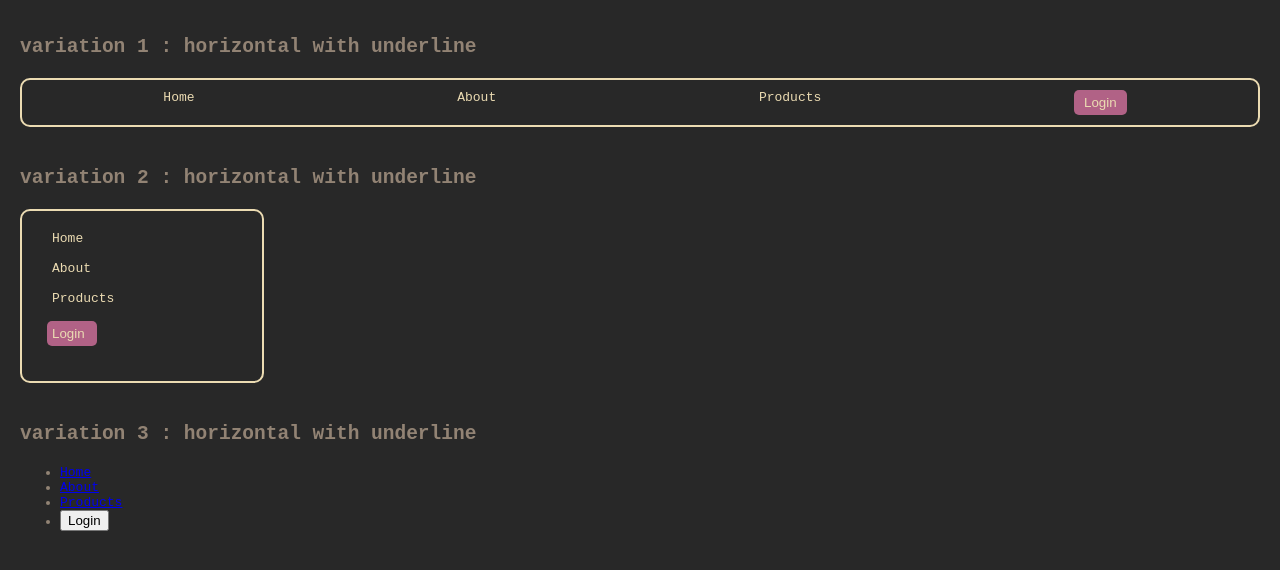
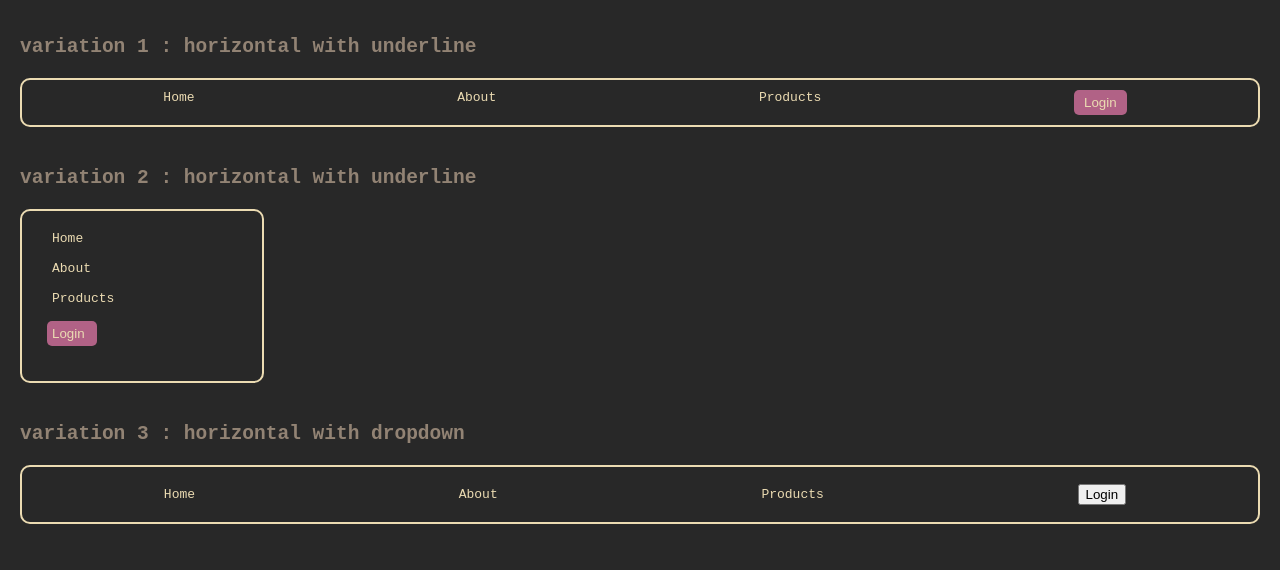
Before and after one commit to ikpvk/webdevlearn, a plain HTML site: page css/04_navbar/navbar.html in a window 1280 px wide. Drawn offline with Linux system fonts and the light colour scheme.

Commit message:
more navbar learning hover effect for dropdown

```diff
--- a/css/04_navbar/navbar.html
+++ b/css/04_navbar/navbar.html
@@ -104,6 +104,32 @@
         border: 2px solid #ebdbb2;
         padding: 3px;
       }
+      .nav3 {
+        border: 2px solid #ebdbb2;
+        border-radius: 10px;
+        padding: 10px;
+      }
+      .nav3 ul {
+        list-style-type: none;
+        padding: 0;
+        margin: 0;
+        display: flex;
+        justify-content: space-around;
+        align-items: center;
+      }
+      .nav3 a {
+        text-decoration: none;
+        color: #ebdbb2;
+        padding: 10px;
+        display: block;
+      }
+      .nav3 .dropdown-content {
+        display: none;
+      }
+      .nav3 .dropdown:hover .dropdown-content {
+        display: block;
+        position: absolute;
+      }
     </style>
   </head>
   <body>
@@ -130,11 +156,18 @@
       </nav>
     </div>
     <div class="nav-container">
-      <h2>variation 3 : horizontal with underline</h2>
+      <h2>variation 3 : horizontal with dropdown</h2>
       <nav class="nav3">
         <ul>
           <li><a href="#">Home</a></li>
-          <li><a href="#">About</a></li>
+          <li class="dropdown">
+            <a href="#">About</a>
+            <div class="dropdown-content">
+              <a href="#">Our story</a>
+              <a href="#">Team</a>
+              <a href="#">Contact</a>
+            </div>
+          </li>
           <li><a href="#">Products</a></li>
           <li><button class="login-btn">Login</button></li>
         </ul>
```
